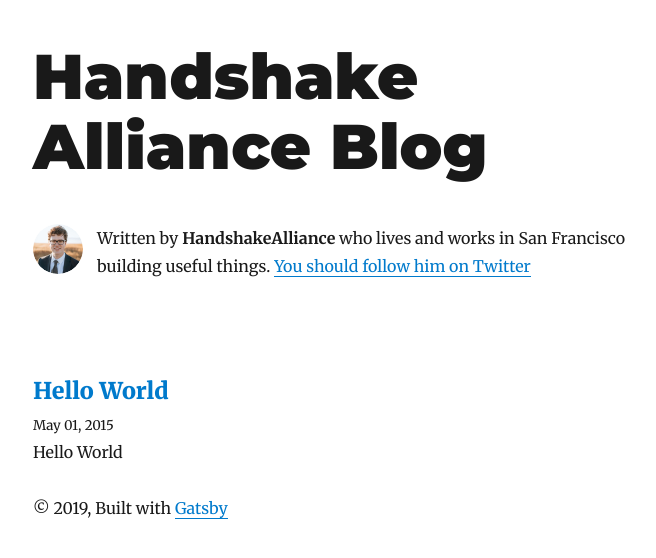
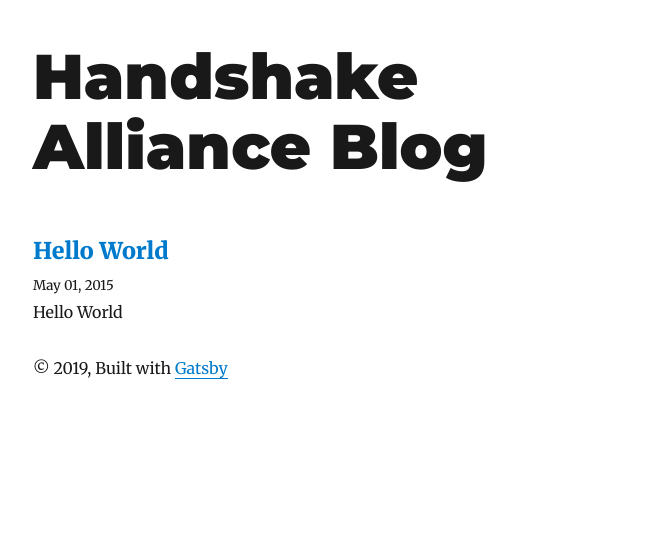
Before and after one commit to HandshakeAlliance/blog.handshakealliance.org, a Gatsby site: page / in a window 1280 px wide. Shown: the whole page, without its empty margins (292-948 px from the left). Built offline with nearby package versions, Linux system fonts and the light colour scheme; Gatsby itself is replaced by a stand-in of ours; some packages are replaced by stand-ins of ours.

Commit message:
index: remove bio

```diff
--- a/src/components/bio.js
+++ /dev/null
@@ -1,68 +0,0 @@
-/**
- * Bio component that queries for data
- * with Gatsby's useStaticQuery component
- *
- * See: https://www.gatsbyjs.org/docs/use-static-query/
- */
-
-import React from "react"
-import { useStaticQuery, graphql } from "gatsby"
-import Image from "gatsby-image"
-
-import { rhythm } from "../utils/typography"
-
-const Bio = () => {
-  const data = useStaticQuery(graphql`
-    query BioQuery {
-      avatar: file(absolutePath: { regex: "/profile-pic.jpg/" }) {
-        childImageSharp {
-          fixed(width: 50, height: 50) {
-            ...GatsbyImageSharpFixed
-          }
-        }
-      }
-      site {
-        siteMetadata {
-          author
-          social {
-            twitter
-          }
-        }
-      }
-    }
-  `)
-
-  const { author, social } = data.site.siteMetadata
-  return (
-    <div
-      style={{
-        display: `flex`,
-        marginBottom: rhythm(2.5),
-      }}
-    >
-      <Image
-        fixed={data.avatar.childImageSharp.fixed}
-        alt={author}
-        style={{
-          marginRight: rhythm(1 / 2),
-          marginBottom: 0,
-          minWidth: 50,
-          borderRadius: `100%`,
-        }}
-        imgStyle={{
-          borderRadius: `50%`,
-        }}
-      />
-      <p>
-        Written by <strong>{author}</strong> who lives and works in San
-        Francisco building useful things.
-        {` `}
-        <a href={`https://twitter.com/${social.twitter}`}>
-          You should follow him on Twitter
-        </a>
-      </p>
-    </div>
-  )
-}
-
-export default Bio
--- a/src/pages/index.js
+++ b/src/pages/index.js
@@ -1,7 +1,6 @@
 import React from "react"
 import { Link, graphql } from "gatsby"
 
-import Bio from "../components/bio"
 import Layout from "../components/layout"
 import SEO from "../components/seo"
 import { rhythm } from "../utils/typography"
@@ -15,7 +14,6 @@
     return (
       <Layout location={this.props.location} title={siteTitle}>
         <SEO title="All posts" />
-        <Bio />
         {posts.map(({ node }) => {
           const title = node.frontmatter.title || node.fields.slug
           return (
```
